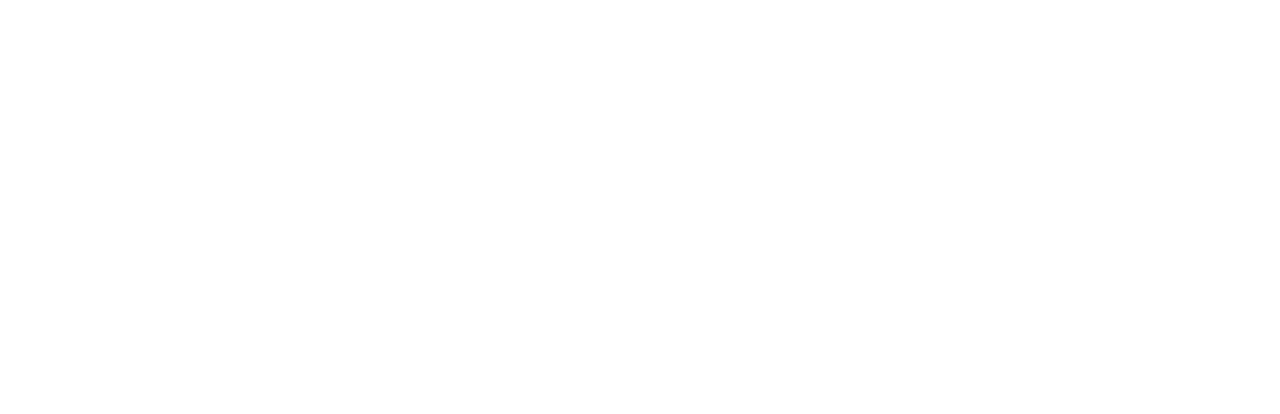
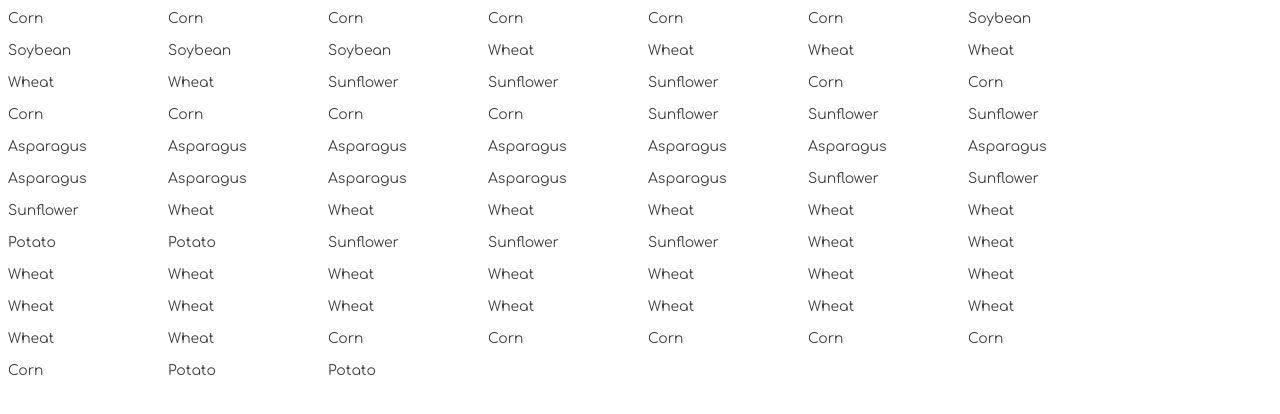
Before and after one commit to travisbrigman/modern-farm, a website with bundled scripts: page src/index.html in a window 1280 px wide. Built offline with nearby package versions, Linux system fonts and the light colour scheme; a web font is replaced by a local one.

Commit message:
finished catalog chapter

```diff
--- a/src/scripts/catalog.js
+++ b/src/scripts/catalog.js
@@ -0,0 +1,12 @@
+
+
+const contentTarget = document.querySelector(".container")
+
+export const Catalog = (harvestedPlants) => {
+    harvestedPlants.forEach(plant => {
+        contentTarget.innerHTML += `
+            <section class= "plant">${plant.type}</section>
+        `
+    })
+
+}
--- a/src/scripts/main.js
+++ b/src/scripts/main.js
@@ -3,6 +3,7 @@ import { plantSeeds } from "./tractor.js"
 import { addPlant, usePlants } from "./field.js"
 import { createPlan } from "./plan.js"
 import { harvestPlants } from "./harvester.js"
+import { Catalog } from "./catalog.js"
 
 const plantingPlan = createPlan()
 plantSeeds(plantingPlan)
@@ -12,3 +13,5 @@ console.log(plantedField)
 const harvestTime = harvestPlants(plantedField)
 
 console.log(harvestTime)
+
+Catalog(harvestTime)
--- a/src/styles/main.css
+++ b/src/styles/main.css
@@ -33,3 +33,13 @@ h1,h2,h3,h4,h5,h6 {
 .red {
     background-color: darksalmon;
 }
+
+.container {
+    display: flex;
+    flex-flow: row wrap;
+}
+
+.plant {
+    width: 10rem;
+    height: 2rem;
+}
```
Also changed, not shown: src/index.html (+2 -0 lines).
